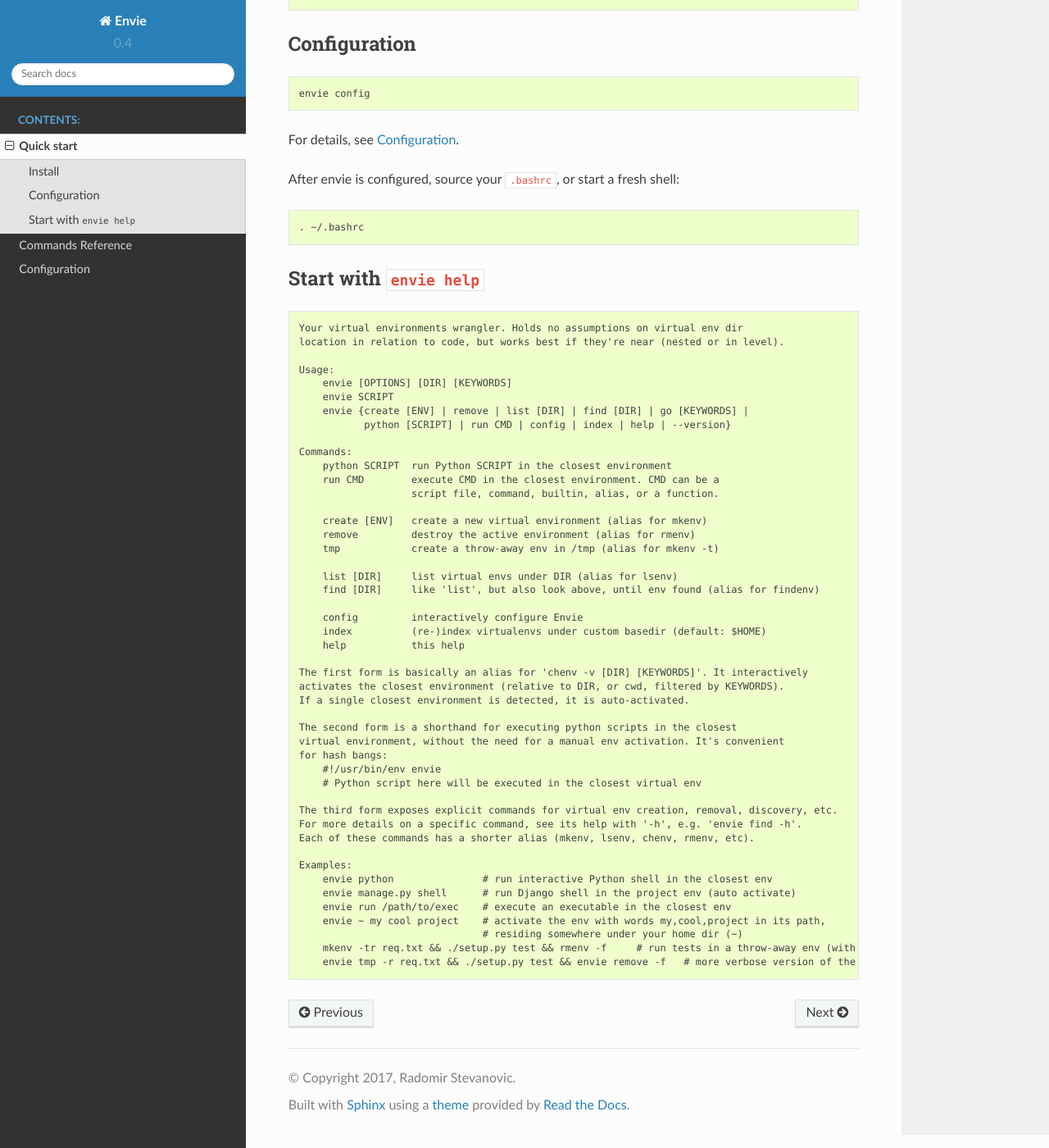
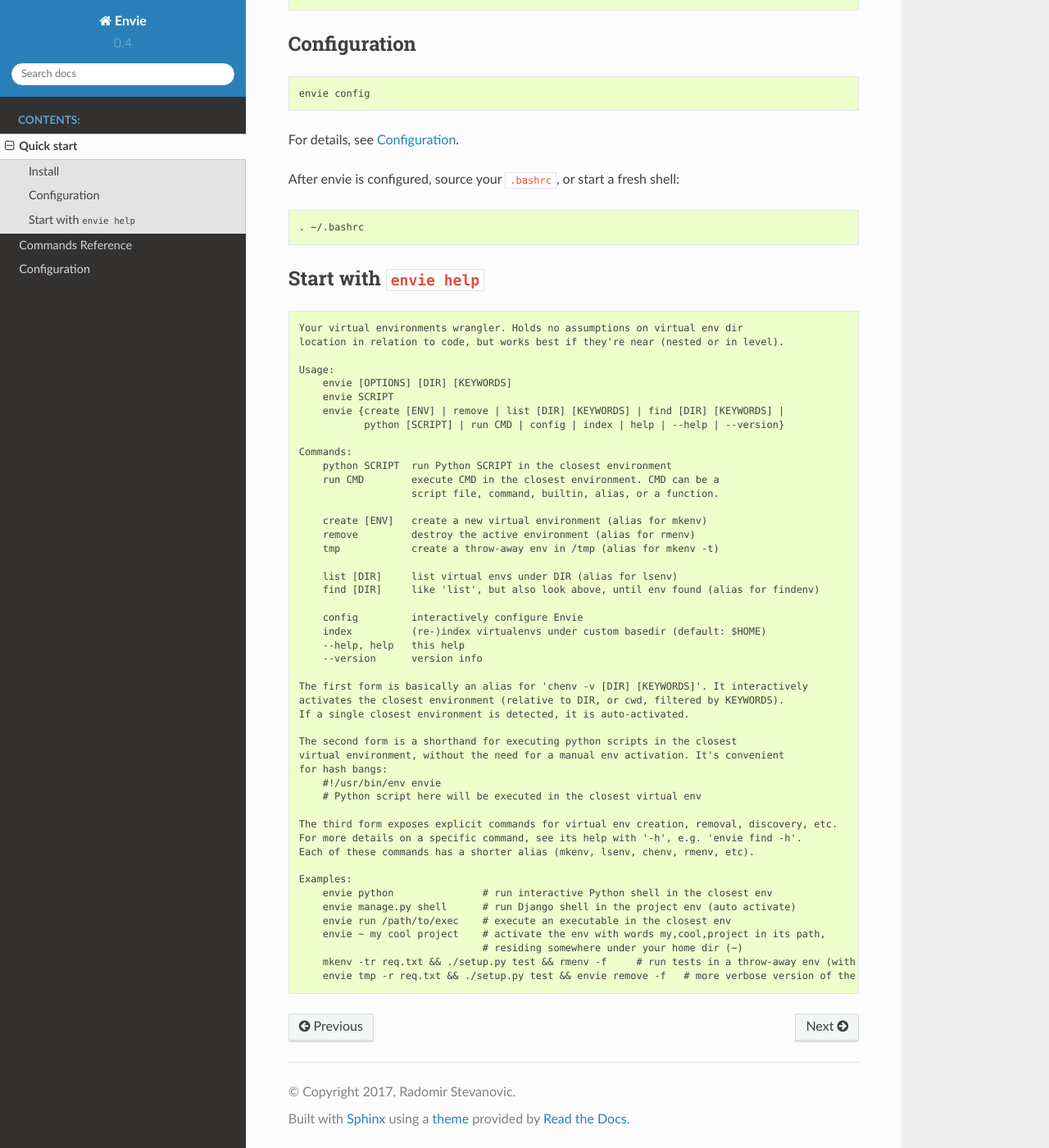
Before and after one commit to randomir/envie, a Sphinx documentation site: the page built from docs/intro.rst, in a window 1280 px wide and 1400 px high, scrolled down 246 px. Shown: the whole window at 82% size. Built offline with Sphinx 7.4.7 and the Read the Docs theme 2.0.0, drawn with Linux system fonts in a browser that asks for light colours.

Commit message:
added envie --help switch

```diff
--- a/docs/commands.rst
+++ b/docs/commands.rst
@@ -10,7 +10,7 @@
     envie {create ... | remove |
            list [DIR] | find [DIR] |
            python [SCRIPT] | run CMD |
-           index | config | help}
+           index | config | help | --help | --version}
 
 
 
--- a/docs/intro.rst
+++ b/docs/intro.rst
@@ -36,8 +36,8 @@
     Usage:
         envie [OPTIONS] [DIR] [KEYWORDS]
         envie SCRIPT
-        envie {create [ENV] | remove | list [DIR] | find [DIR] | go [KEYWORDS] |
-               python [SCRIPT] | run CMD | config | index | help | --version}
+        envie {create [ENV] | remove | list [DIR] [KEYWORDS] | find [DIR] [KEYWORDS] |
+               python [SCRIPT] | run CMD | config | index | help | --help | --version}
 
     Commands:
         python SCRIPT  run Python SCRIPT in the closest environment
@@ -53,7 +53,8 @@
 
         config         interactively configure Envie
         index          (re-)index virtualenvs under custom basedir (default: $HOME)
-        help           this help
+        --help, help   this help
+        --version      version info
 
     The first form is basically an alias for 'chenv -v [DIR] [KEYWORDS]'. It interactively
     activates the closest environment (relative to DIR, or cwd, filtered by KEYWORDS).
```
Also changed, not shown: 1 other file.
